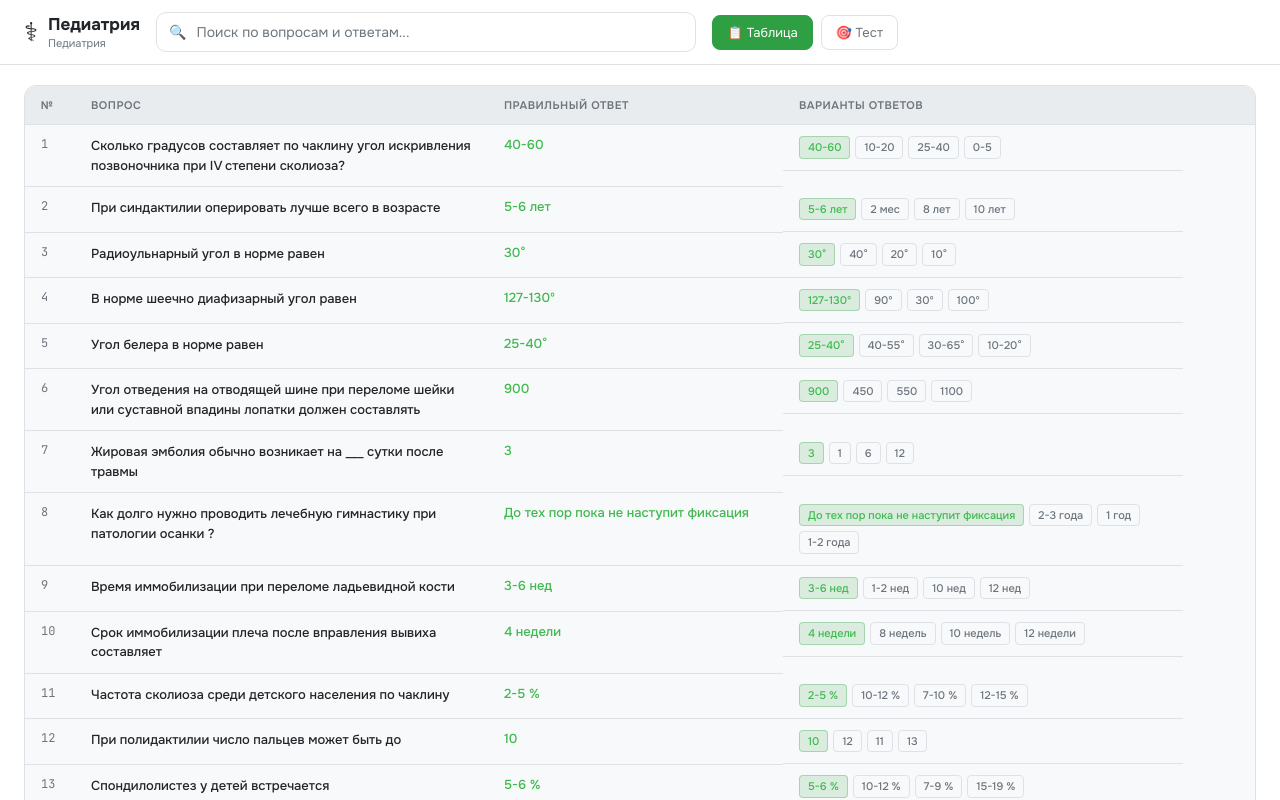
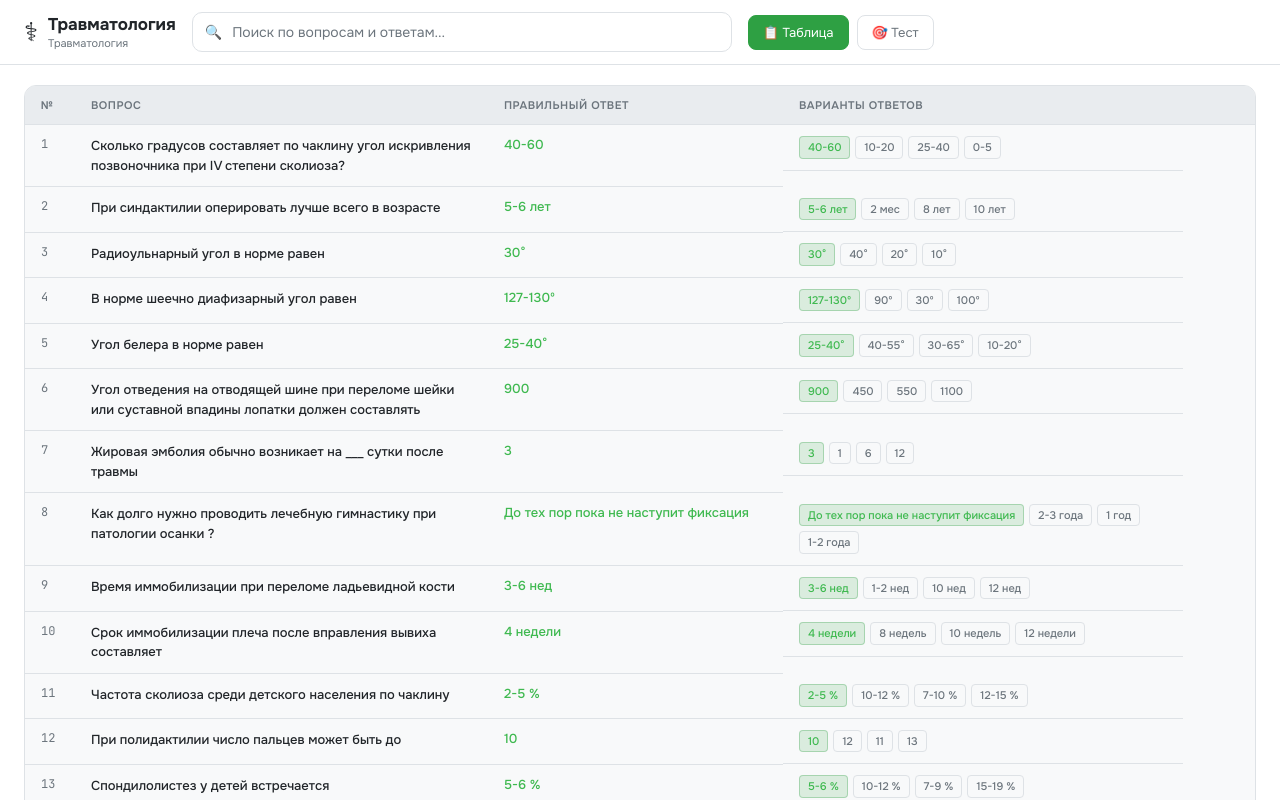
Before and after one commit to Diyorbek-2010/Dizzy, a React (Create React App) app: page / in a window 1280 px wide. Shown: the top 800 px of the page. Built offline with nearby package versions, Linux system fonts and the light colour scheme.

Commit message:
Update App.jsx

```diff
--- a/src/App.jsx
+++ b/src/App.jsx
@@ -93,8 +93,8 @@ export default function App() {
           <div className="logo">
             <span className="logo-icon">⚕</span>
             <div>
-              <h1>Педиатрия</h1>
-              <p>Педиатрия</p>
+              <h1>Травматология</h1>
+              <p>Травматология</p>
             </div>
           </div>
 
```
